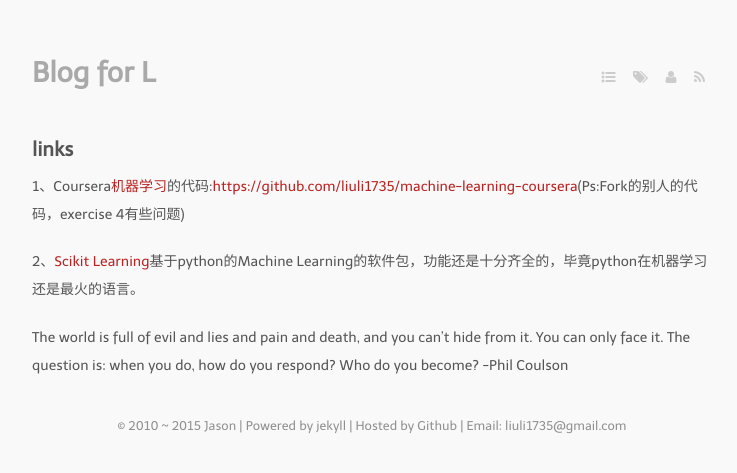
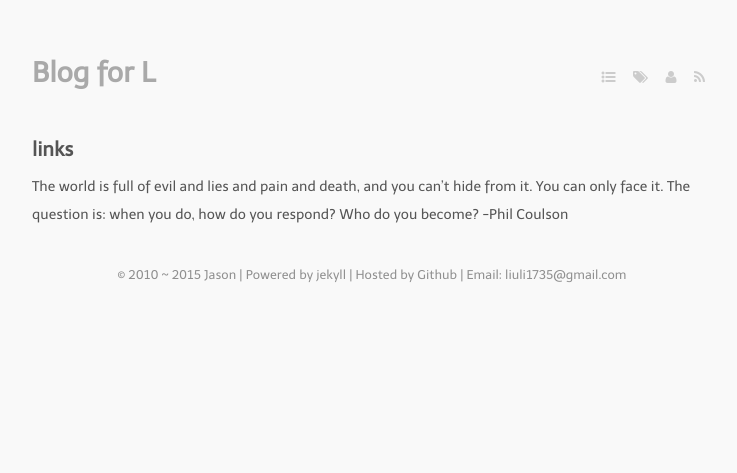
Before and after one commit to liuli1735/liuli1735.github.io, a Jekyll site: the page built from links.markdown, in a window 1280 px wide. Shown: the top 473 px of the page, without its empty margins (268-1005 px from the left). Built offline with Jekyll 4.4.1, drawn with Linux system fonts in a browser that asks for light colours; Markdown is read by kramdown in place of the engine named in the settings; comment, search, counter and statistics services are not loaded.

Commit message:
Update links.markdown

```diff
--- a/links.markdown
+++ b/links.markdown
@@ -3,13 +3,4 @@ title: links
 layout: page
 ---
 
-1、Coursera[机器学习](https://class.coursera.org/ml-006)的代码:[https://github.com/liuli1735/machine-learning-coursera](https://github.com/liuli1735/machine-learning-coursera)(Ps:Fork的别人的代码，exercise 4有些问题)
-
-2、[Scikit Learning](http://scikit-learn.org/)基于python的Machine Learning的软件包，功能还是十分齐全的，毕竟python在机器学习还是最火的语言。
-
-
-
-
-
-
  The world is full of evil and lies and pain and death, and you can’t hide from it. You can only face it. The question is: when you do, how do you respond? Who do you become?                                         -Phil Coulson
```
